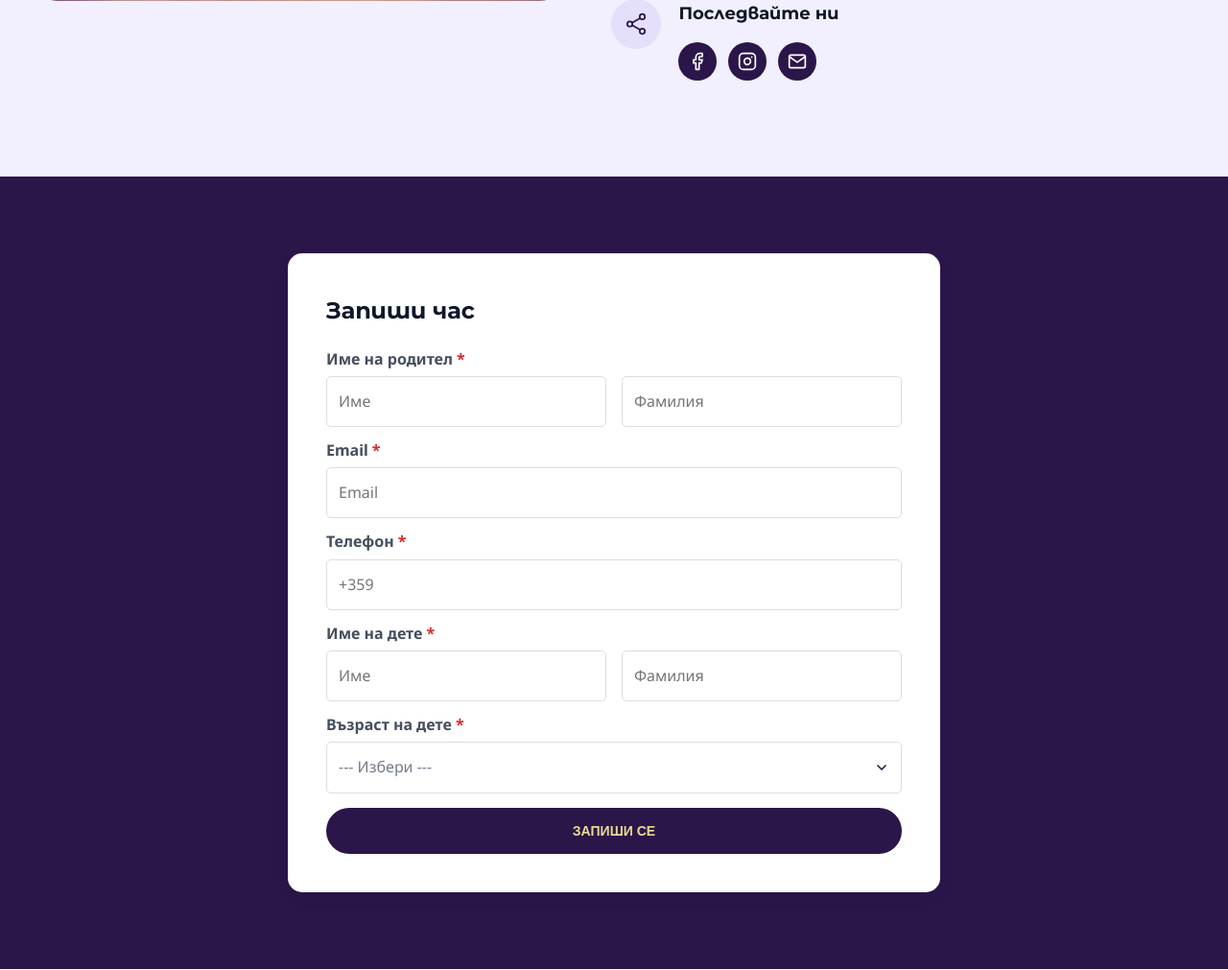
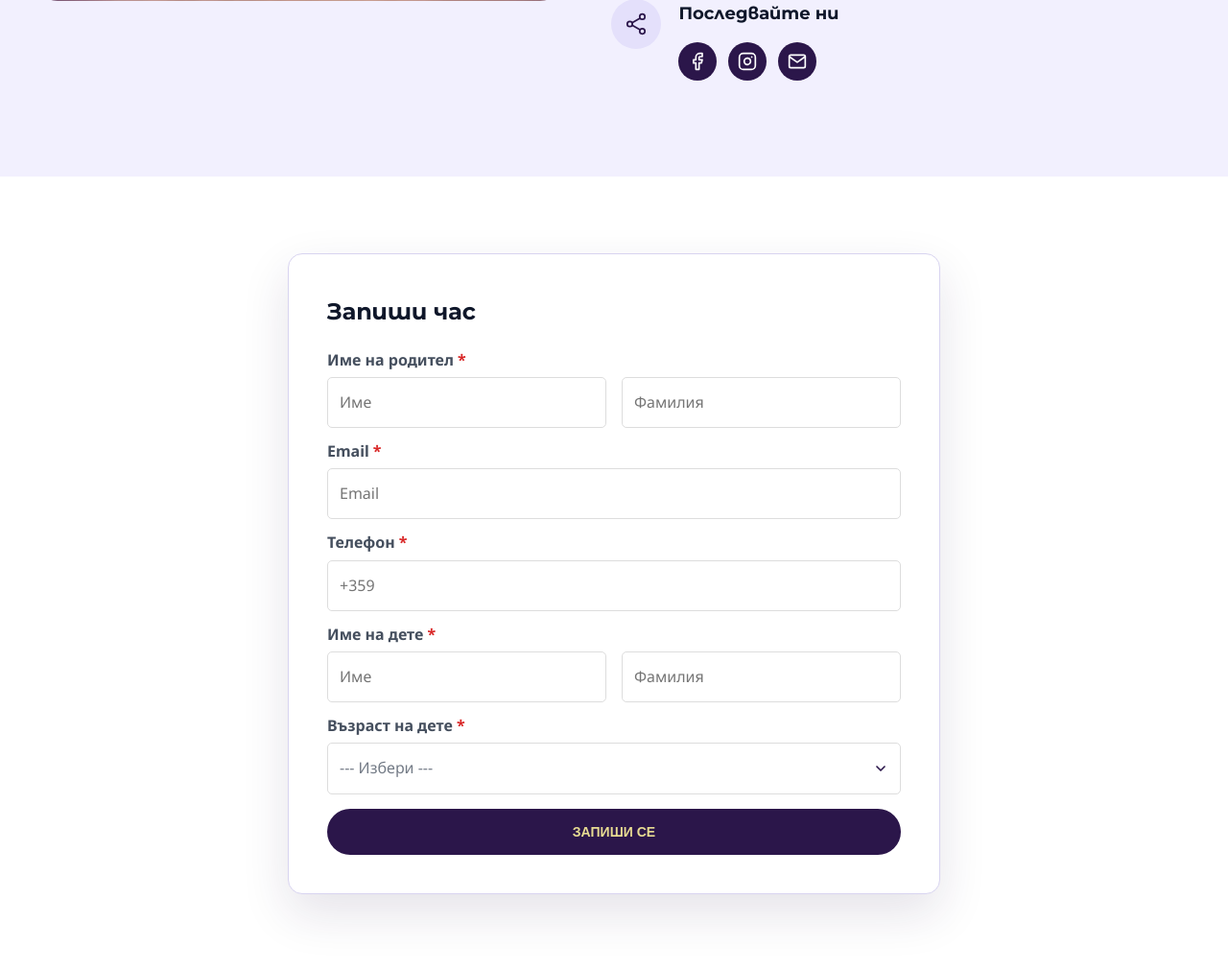
Before and after one commit to Moral-Dev/sibebe-web, a PHP site: page /pages/contact.html in a window 1280 px wide. Shown: the part 1330-2341 px from the top of the page at 96% size. Run offline with PHP 8.4, Linux system fonts and the light colour scheme.

Commit message:
Show the booking form on a light background
The dark purple band behind the "Запиши час" form on the Contacts page is
replaced with a white section; the form card gets a light border and
shadow. Applies to both the purple and the warm version.

Co-Authored-By: Claude Opus 5.5 <noreply@anthropic.com>

```diff
--- a/css/style.css
+++ b/css/style.css
@@ -3069,3 +3069,9 @@ html.palette-warm .age-scale-bar span:nth-child(1) { background: #C9D6C2; }
 html.palette-warm .age-scale-bar span:nth-child(2) { background: #A9BC9F; }
 html.palette-warm .age-cards .card:nth-child(1) { border-top-color: #C9D6C2; }
 html.palette-warm .age-cards .card:nth-child(2) { border-top-color: #A9BC9F; }
+
+/* Booking form on a light background */
+#booking-section .booking-card {
+    border: 1px solid var(--line);
+    box-shadow: 0 20px 50px rgba(43, 22, 74, 0.12);
+}
--- a/pages/contact.html
+++ b/pages/contact.html
@@ -105,7 +105,7 @@
             </div>
         </section>
 
-        <section id="booking-section" class="band-dark">
+        <section id="booking-section" class="bg-light">
             <div class="container">
                     <div id="booking" class="card booking-card">
                         <h2 data-key="nav.book_now" style="margin-bottom: 20px;">Запиши час</h2>
@@ -153,7 +153,7 @@
             </div>
         </section>
 
-        <section id="contact-map-section" class="bg-light">
+        <section id="contact-map-section">
             <div class="container">
                 <div class="contact-map">
                     <div class="contact-map-head">
```
